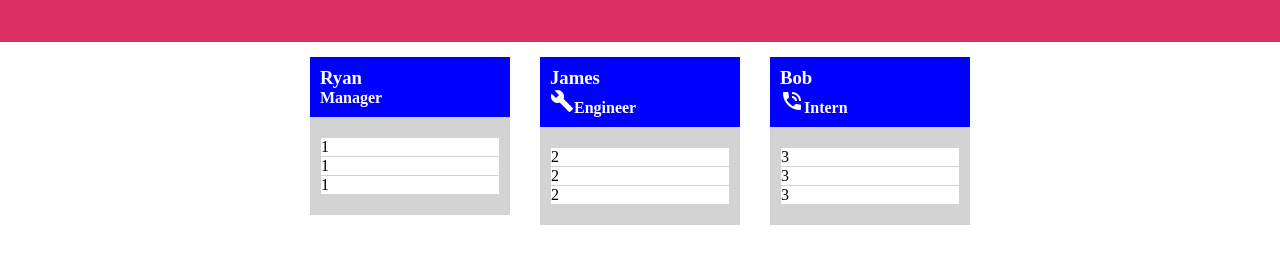
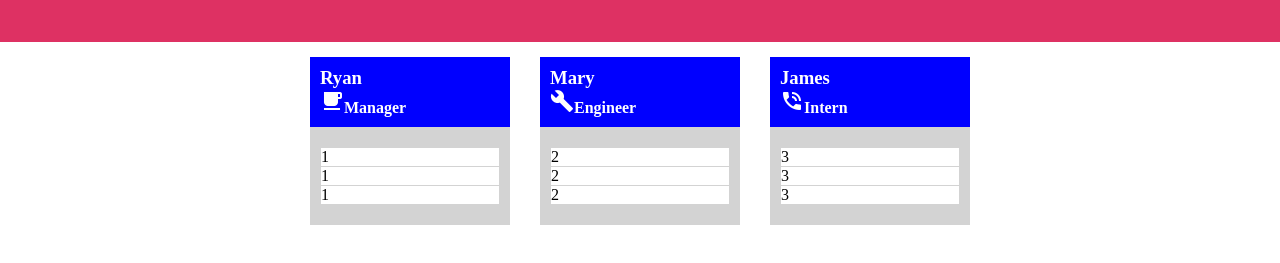
Before and after one commit to ryanascherr/team-profile-generator, a website: page index2.html in a window 1280 px wide. Shown: the part 85-348 px from the top of the page. Drawn offline with Linux system fonts and the light colour scheme.

Commit message:
Added icon to manager card.

```diff
--- a/index2.html
+++ b/index2.html
@@ -17,7 +17,7 @@
     <div class="card">
       <header>
           <h3 id="name">Ryan</h3>
-          <h4 id="role">Manager</h4>
+          <h4 id="role"><i class="material-icons">free_breakfast</i>Manager</h4>
       </header>
       <div class="body">
           <ul>
@@ -29,7 +29,7 @@
     </div>
     <div class="card">
       <header>
-          <h3 id="name">James</h3>
+          <h3 id="name">Mary</h3>
           <h4 id="role"><i class="material-icons">build</i>Engineer</h4>
       </header>
       <div class="body">
@@ -42,7 +42,7 @@
     </div>
     <div class="card">
       <header>
-          <h3 id="name">Bob</h3>
+          <h3 id="name">James</h3>
           <h4 id="role"><i class="material-icons">phone_in_talk</i>Intern</h4>
       </header>
       <div class="body">
```
Also changed, not shown: index.js (+6 -2 lines).
